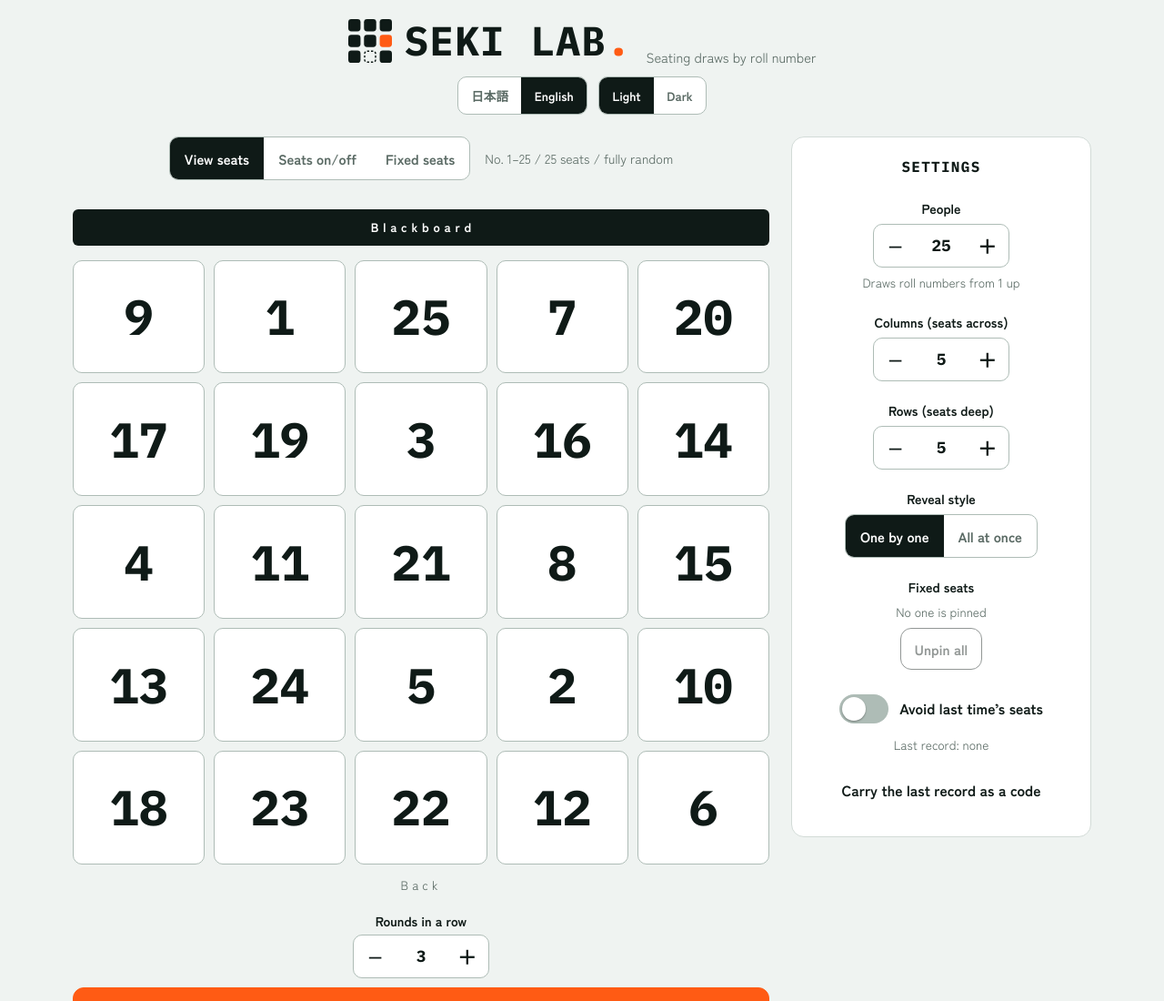
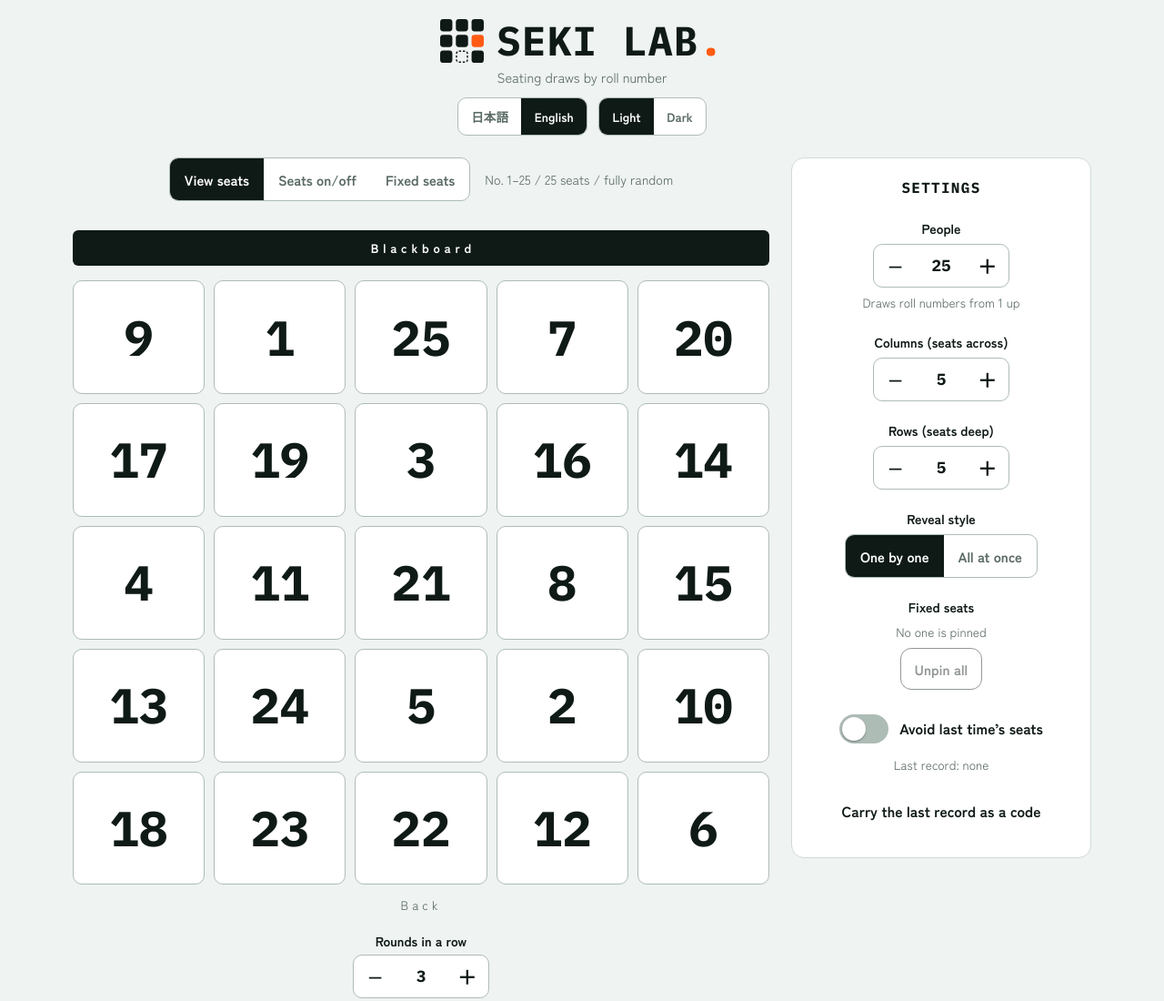
Before and after one commit to Hotdog-18/SEKI-LAB., a plain HTML site: page index.html in a window 1280 px wide. Shown: the top 1100 px of the page at 91% size. Drawn offline with Linux system fonts and the light colour scheme.

Commit message:
Center the logo by putting the tagline on its own line
Co-Authored-By: Claude Sonnet 5.5 <noreply@anthropic.com>
Claude-Session: https://claude.ai/code/session_01EM7Jjxc6Bkan7y6B6RVJm6

```diff
--- a/index.html
+++ b/index.html
@@ -103,7 +103,7 @@ header.top { display: flex; flex-wrap: wrap; align-items: baseline; justify-cont
   letter-spacing: .02em;
 }
 .mark .dot { color: var(--accent); }
-.tagline { margin: 0; color: var(--ink-soft); font-size: .92rem; }
+.tagline { flex: 0 0 100%; margin: 0; color: var(--ink-soft); font-size: .92rem; }
 
 .langrow { flex: 0 0 100%; display: flex; flex-wrap: wrap; justify-content: center; gap: 8px 12px; margin-top: 6px; }
 .langrow .seg button { min-height: 40px; font-size: .85rem; padding: .3rem .9rem; }
```
